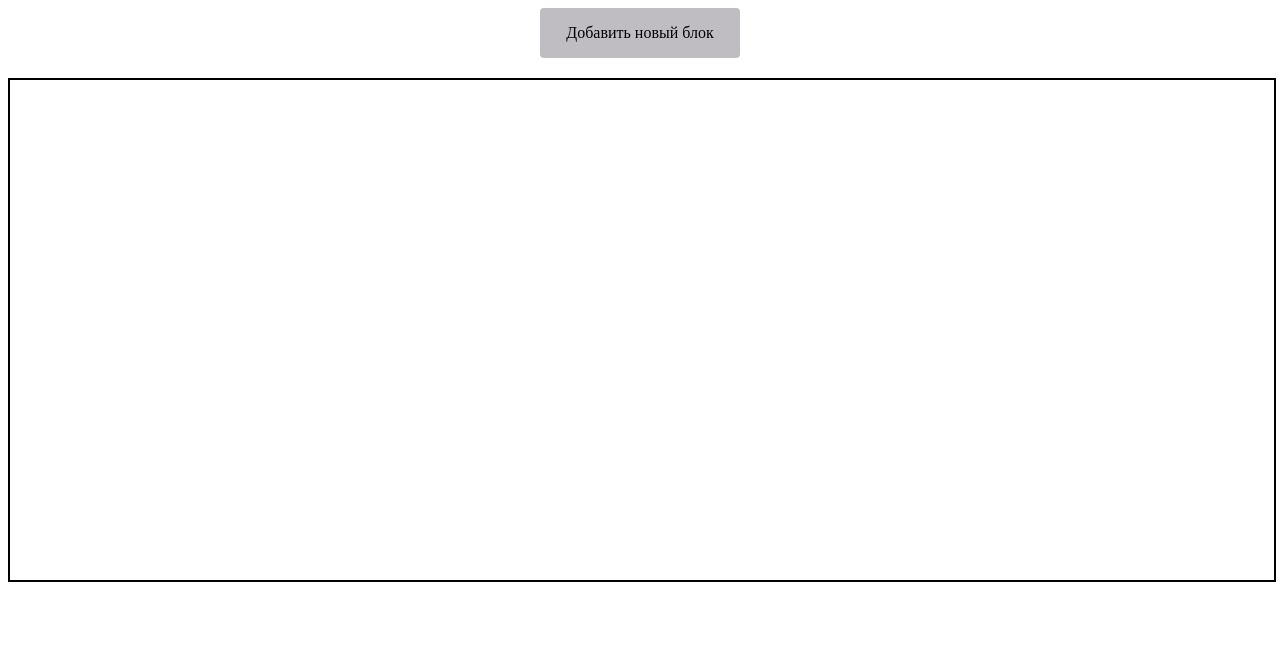
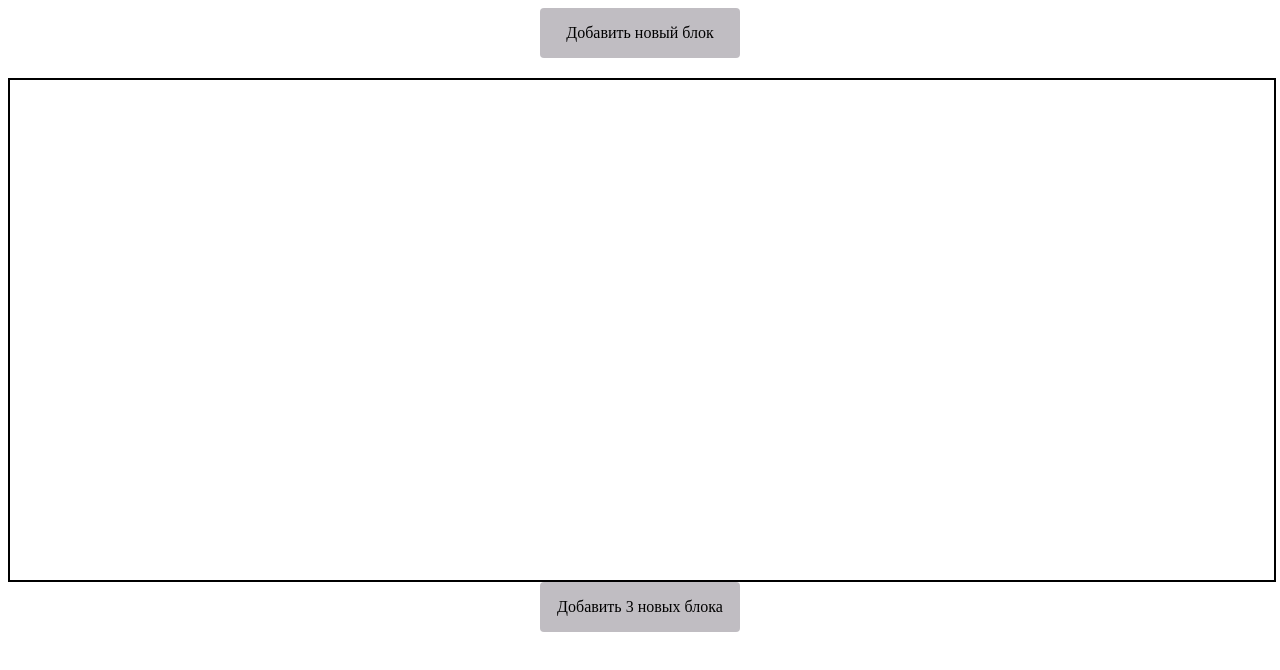
Before and after one commit to Wanzzo/block, a plain HTML site: page index.html in a window 1280 px wide. Drawn offline with Linux system fonts and the light colour scheme.

Commit message:
Update index.html

```diff
--- a/index.html
+++ b/index.html
@@ -11,6 +11,8 @@
 <div onclick="creatBlock()"class="button">Добавить новый блок </div>
 <div class="box">
 </div>
+<div onclick="creatBlock2()"class="button">Добавить 3 новых блока </div>
+
 <script src="./main.js"></script>
 </body>
 </html>
```
